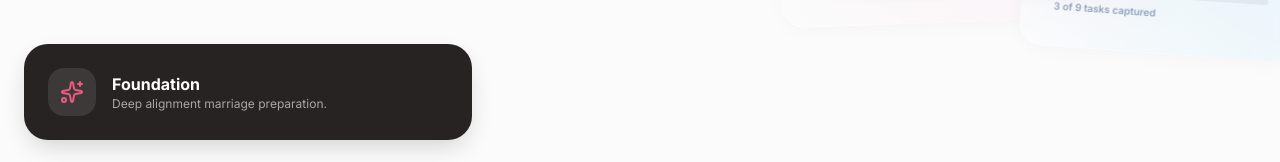
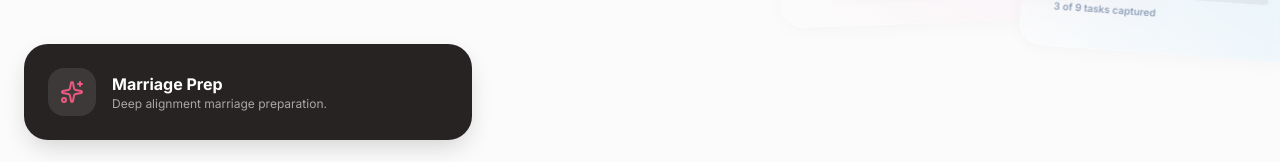
Before and after one commit to sandra-ntsoele/capturd, a Next.js app: page / in a window 1280 px wide. Shown: the part 560-722 px from the top of the page. Built offline with nearby package versions, Linux system fonts and the light colour scheme.

Commit message:
refactor: reorganize files

```diff
--- a/app/foundation/page.tsx
+++ b/app/marriage-prep/page.tsx
@@ -1,10 +1,10 @@
 "use client";
 
-import { dashboardCategoryList } from "@/src/features/foundation/constants/dashboardCategoryList";
+import { dashboardCategoryList } from "@/src/features/marriage-prep/constants/dashboardCategoryList";
 import Link from "next/link";
-import "../../src/features/foundation/styles/ProgressBar.css";
+import "../../src/features/marriage-prep/styles/ProgressBar.css";
 import { useState } from "react";
-import QuestionCard from "@/src/features/foundation/components/QuestionCard";
+import QuestionCard from "@/src/features/marriage-prep/components/QuestionCard";
 
 export default function FoundationDashboard() {
 	const [revealQuestion, setRevealQuestion] = useState<boolean>(false);
--- a/app/page.tsx
+++ b/app/page.tsx
@@ -26,7 +26,7 @@ export default function Home() {
 					<div className="flex flex-col gap-4">
 						<Link
 							className="group flex items-center justify-between w-full max-w-md p-6 bg-brand-dark text-white rounded-journey shadow-active hover:scale-[1.02] transition-all"
-							href={"/foundation"}
+							href={"/marriage-prep"}
 						>
 							<div className="flex items-center gap-4">
 								<div className="p-3 bg-white/10 rounded-2xl">
@@ -36,7 +36,7 @@ export default function Home() {
 									/>
 								</div>
 								<div className="text-left">
-									<p className="font-bold">Foundation</p>
+									<p className="font-bold">Marriage Prep</p>
 									<p className="text-xs text-white/60 text-wrap">
 										Deep alignment marriage preparation.
 									</p>
--- a/next.config.ts
+++ b/next.config.ts
@@ -1,7 +1,7 @@
 import type { NextConfig } from "next";
 
 const nextConfig: NextConfig = {
-	/* config options here */
+    allowedDevOrigins: ['192.168.18.184']
 };
 
 export default nextConfig;
--- a/src/features/foundation/components/QuestionCard.tsx
+++ b/src/features/marriage-prep/components/QuestionCard.tsx
@@ -6,6 +6,7 @@ import {
 	DialogBackdrop,
 	DialogPanel,
 	DialogTitle,
+    Textarea,
 } from "@headlessui/react";
 import { questions } from "../constants/questions";
 
@@ -57,10 +58,11 @@ export default function QuestionCard({
 							{getRandomQuestion().title}
                         </p>
 
-                        <input
-                            type="textarea"
-                            placeholder="answer here"
+                        <Textarea
+                            name="answer"
                             className="bg-brand-light border border-brand-surface p-5 rounded w-full"
+                            autoFocus
+                            placeholder="Add your answer here..."
                         />
 
 						<div className="flex gap-4">
```
Also changed, not shown: src/features/marriage-prep/constants/dashboardCategoryList.ts (renamed from src/features/foundation/constants/dashboardCategoryList.ts), src/features/marriage-prep/constants/questions.ts (renamed from src/features/foundation/constants/questions.ts), src/features/marriage-prep/styles/ProgressBar.css (renamed from src/features/foundation/styles/ProgressBar.css), src/features/marriage-prep/types/Category.ts (renamed from src/features/foundation/types/Category.ts).
